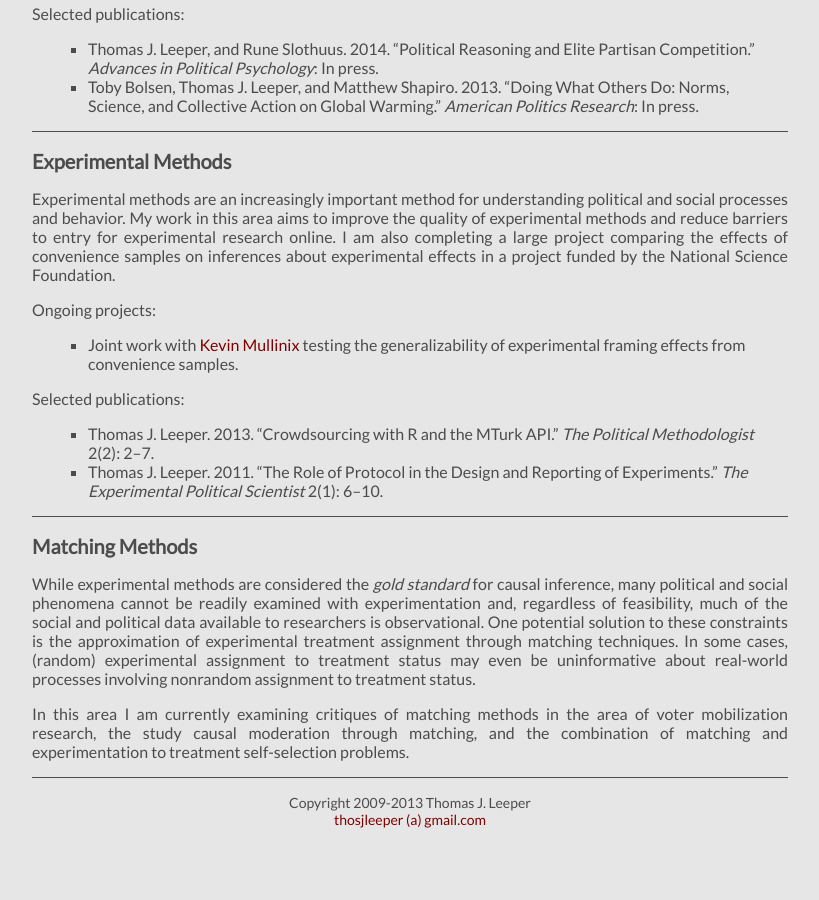
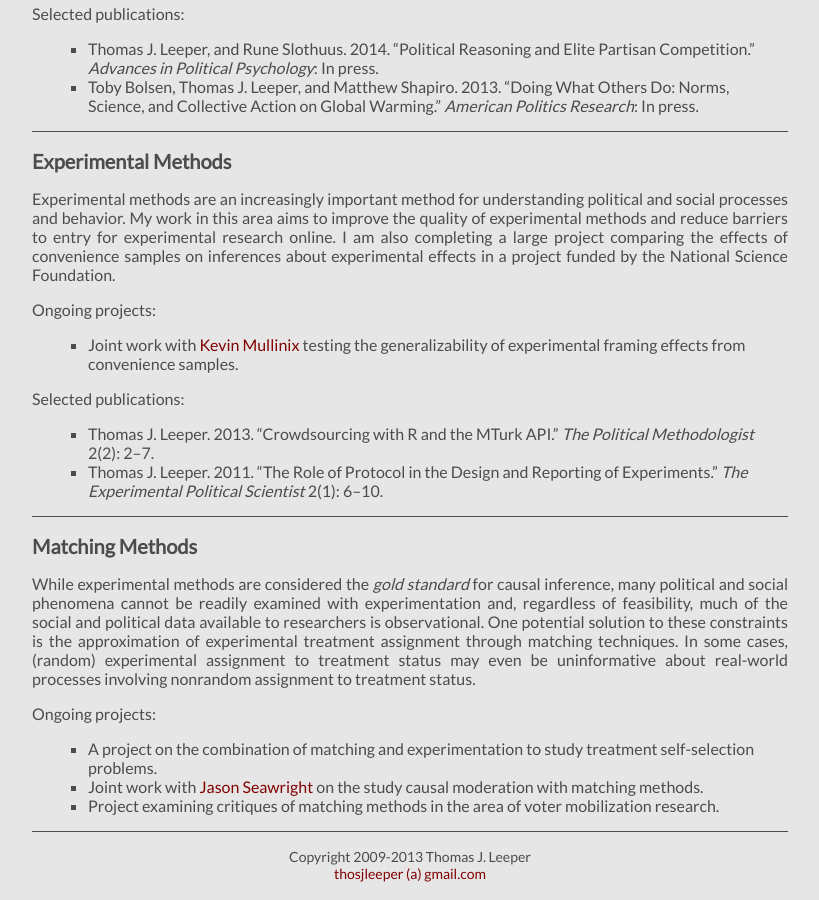
Before and after one commit to leeper/leeper.github.io, a Jekyll site: the page built from research.md, in a window 1280 px wide and 900 px high, scrolled down 1399 px. Shown: the whole window, without its empty margins (230-1049 px from the left). Built offline with Jekyll 4.4.1, drawn with Linux system fonts in a browser that asks for light colours; before the commit the page ends 2245 px from its top, so only the background shows below that.

Commit message:
updated matching method projects

```diff
--- a/research.md
+++ b/research.md
@@ -73,4 +73,7 @@ Selected publications:
 
 While experimental methods are considered the *gold standard* for causal inference, many political and social phenomena cannot be readily examined with experimentation and, regardless of feasibility, much of the social and political data available to researchers is observational. One potential solution to these constraints is the approximation of experimental treatment assignment through matching techniques. In some cases, (random) experimental assignment to treatment status may even be uninformative about real-world processes involving nonrandom assignment to treatment status.
 
-In this area I am currently examining critiques of matching methods in the area of voter mobilization research, the study causal moderation through matching, and the combination of matching and experimentation to treatment self-selection problems.
+Ongoing projects:
+* A project on the combination of matching and experimentation to study treatment self-selection problems.
+* Joint work with [Jason Seawright](http://www.polisci.northwestern.edu/people/seawright.html) on the study causal moderation with matching methods.
+* Project examining critiques of matching methods in the area of voter mobilization research.
```
